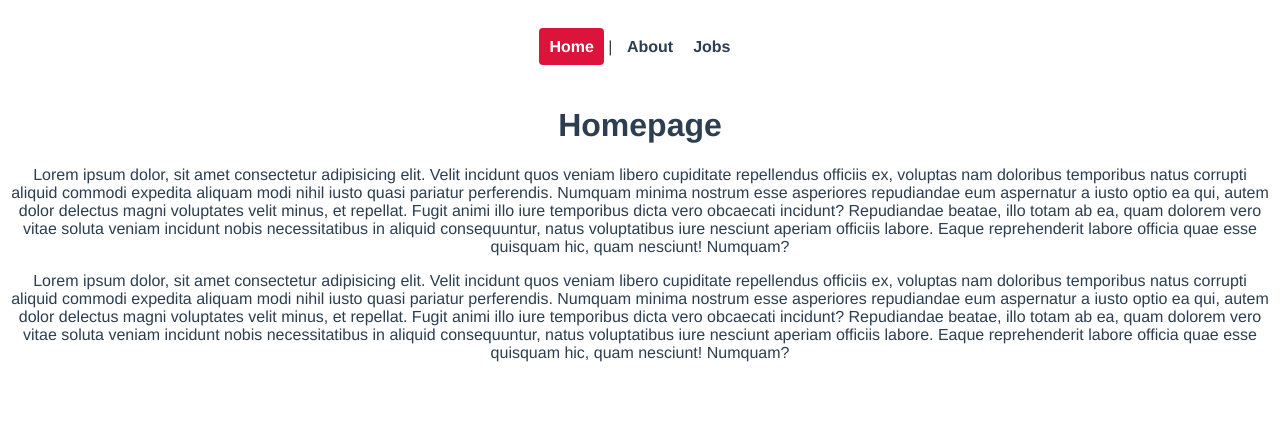
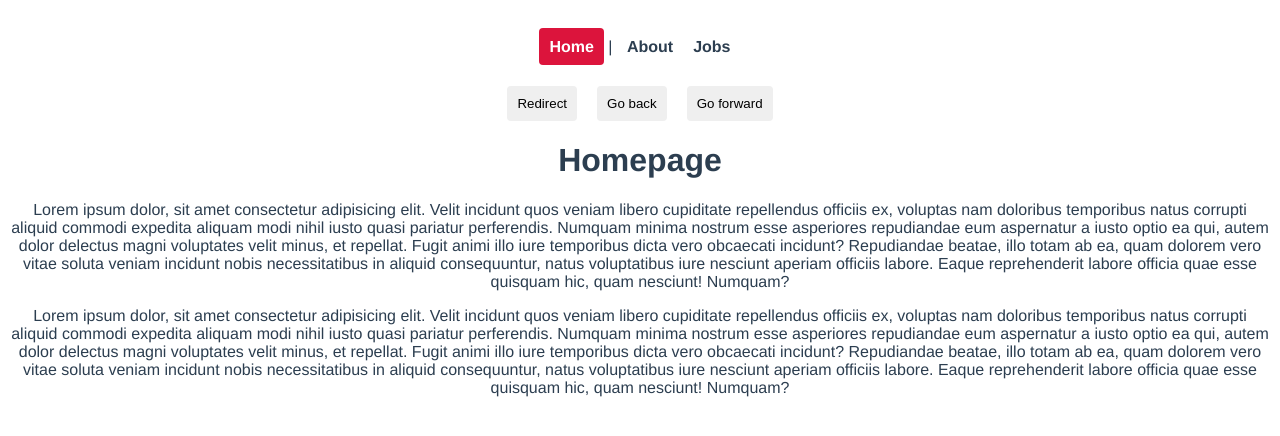
Before and after one commit to kitOl/ninja-jobs, a Vue app: page / in a window 1280 px wide. Shown: the top 436 px of the page. Built offline with nearby package versions, Linux system fonts and the light colour scheme.

Commit message:
add redirection and 404 page and navigation

```diff
--- a/src/App.vue
+++ b/src/App.vue
@@ -4,8 +4,29 @@
     <router-link :to="{ name: 'About' }">About</router-link>
     <router-link :to="{ name: 'Jobs' }">Jobs</router-link>
   </nav>
+
+  <button @click="redirect">Redirect</button>
+  <button @click="back">Go back</button>
+  <button @click="forward">Go forward</button>
+
   <router-view />
 </template>
+
+<script>
+export default {
+  methods: {
+    redirect() {
+      this.$router.push({ name: 'Home' });
+    },
+    back() {
+      this.$router.go(-1);
+    },
+    forward() {
+      this.$router.go(1);
+    },
+  },
+};
+</script>
 
 <style>
 #app {
@@ -32,4 +53,12 @@ nav a.router-link-exact-active {
   color: white;
   background: crimson;
 }
+
+button {
+  margin: 0 10px;
+  padding: 10px;
+  border: none;
+  border-radius: 4px;
+  cursor: pointer;
+}
 </style>
--- a/src/router/index.js
+++ b/src/router/index.js
@@ -3,6 +3,7 @@ import HomeView from '../views/HomeView.vue';
 import AboutView from '../views/AboutView.vue';
 import Jobs from '../views/jobs/Jobs.vue';
 import JobDetails from '../views/jobs/JobDetails.vue';
+import NotFound from '@/views/jobs/NotFound.vue';
 
 const routes = [
   {
@@ -29,6 +30,15 @@ const routes = [
     component: JobDetails,
     props: true,
   },
+  {
+    path: '/all-jobs',
+    redirect: '/jobs',
+  },
+  {
+    path: '/:catchAll(.*)',
+    name: 'NotFound',
+    component: NotFound,
+  },
 ];
 
 const router = createRouter({
--- /dev/null
+++ b/src/views/jobs/NotFound.vue
@@ -0,0 +1,6 @@
+<template>
+  <h2>404</h2>
+  <h3>Page not found</h3>
+</template>
+
+<style></style>
```
